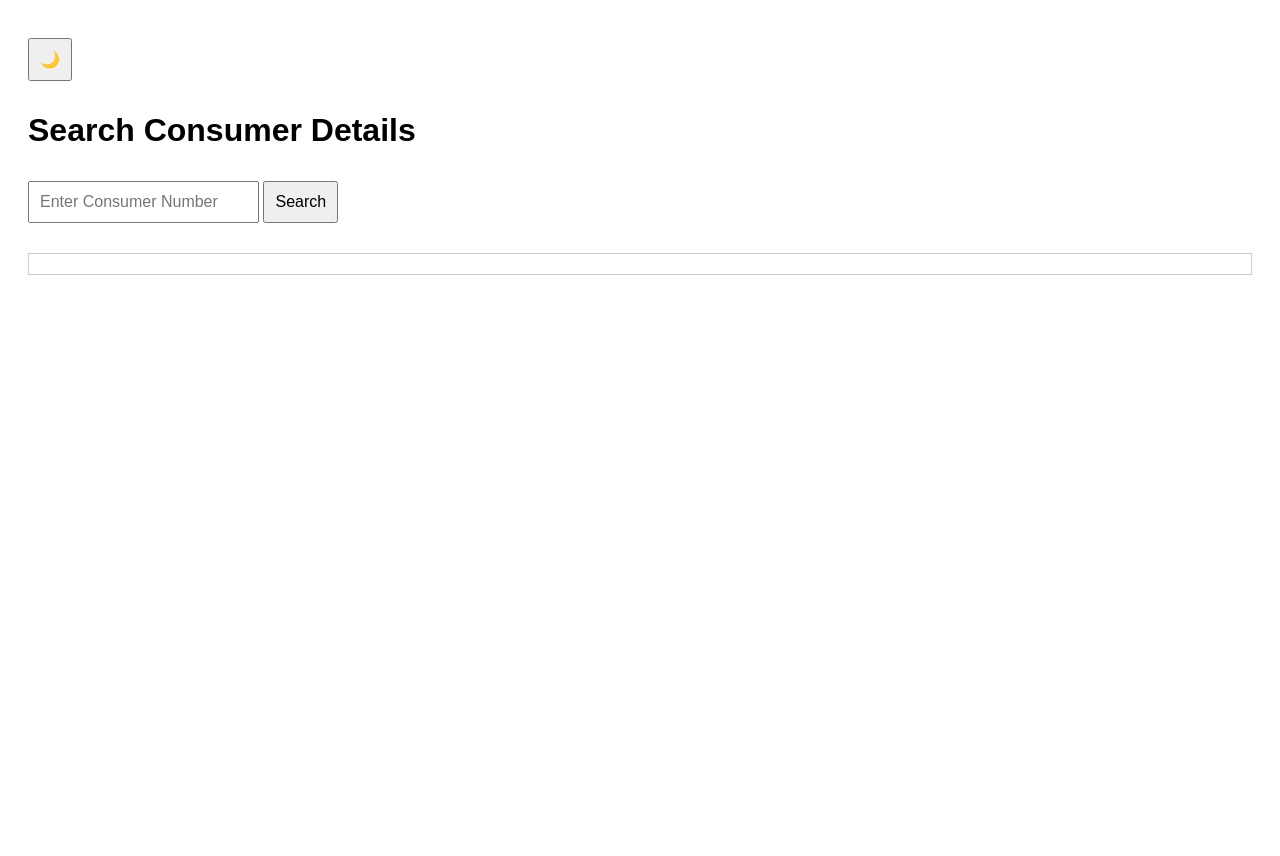
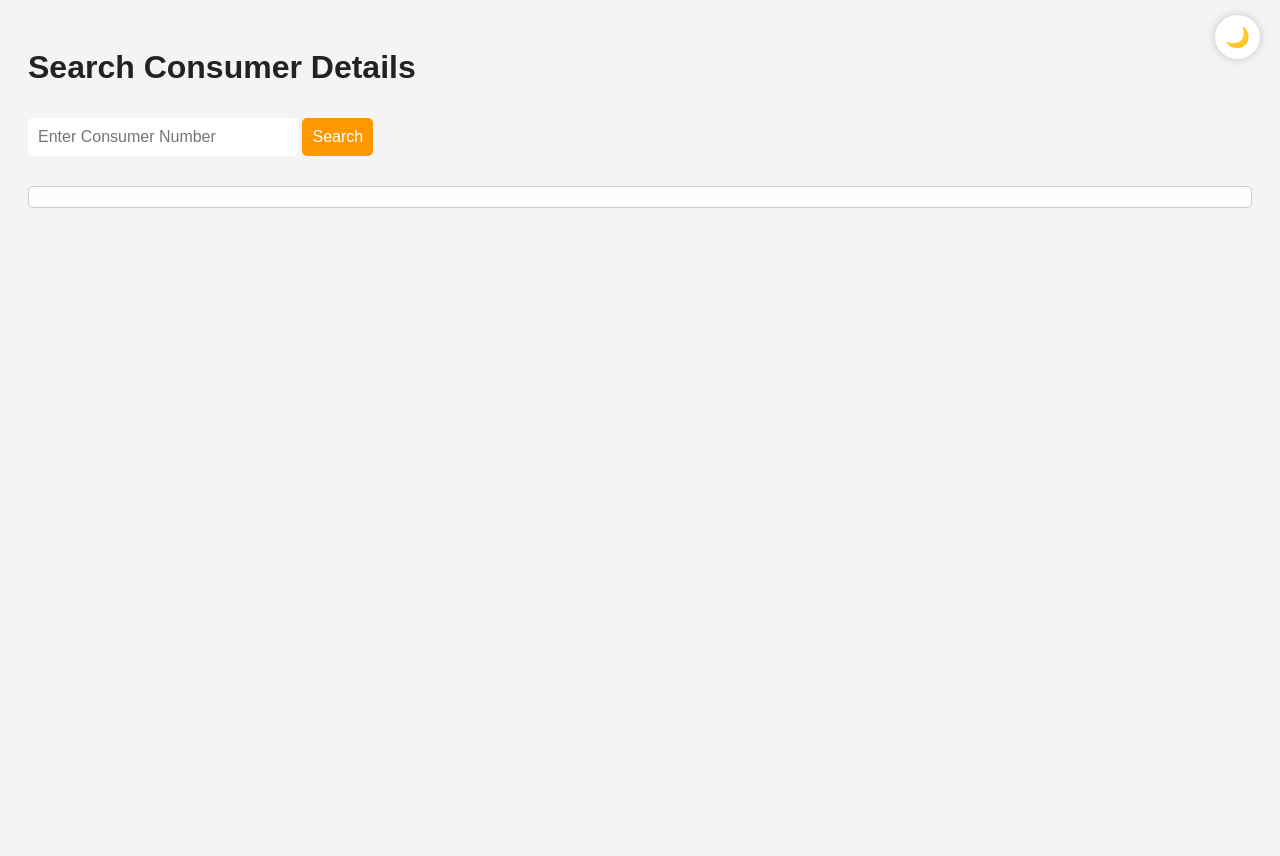
Before and after one commit to asgar10112000/Nsc-Solar, a Flask app: page / in a window 1280 px wide. Before the commit the page ends 275 px from the top, so only its background shows below. Run offline with Flask 3, Linux system fonts and the light colour scheme.

Commit message:
Update style.css

```diff
--- a/static/style.css
+++ b/static/style.css
@@ -1,17 +1,77 @@
 body {
   font-family: Arial, sans-serif;
   padding: 20px;
+  transition: background 1s ease, color 0.5s ease;
+  min-height: 100vh;
+  background-color: #f4f4f4;
+  color: #222;
 }
 
 input,
-button {
+button:not(#themeToggle) {
   padding: 10px;
   margin: 10px 0;
   font-size: 16px;
+  border: none;
+  border-radius: 5px;
+}
+
+input {
+  width: 250px;
+}
+
+button:not(#themeToggle) {
+  background-color: #ff9800;
+  color: #fff;
+  cursor: pointer;
+  transition: background 0.3s ease;
+}
+
+button:not(#themeToggle):hover {
+  background-color: #e68900;
 }
 
 .result {
   margin-top: 20px;
   border: 1px solid #ccc;
   padding: 10px;
+  border-radius: 5px;
+  background: rgba(255, 255, 255, 0.9);
 }
+
+#themeToggle {
+  position: fixed;
+  top: 15px;
+  right: 20px;
+  padding: 10px;
+  font-size: 20px;
+  background: #fff;
+  border: none;
+  border-radius: 50%;
+  box-shadow: 0 0 10px rgba(0,0,0,0.2);
+  cursor: pointer;
+  transition: background 0.3s;
+  z-index: 999;
+}
+
+#themeToggle:hover {
+  background: #eee;
+}
+
+body.dark-theme {
+  color: #fff;
+  background: linear-gradient(-45deg, #1e3c72, #2a5298, #1e3c72, #2a5298);
+  background-size: 400% 400%;
+  animation: gradientBG 15s ease infinite;
+}
+
+body.dark-theme .result {
+  border: 1px solid #fff;
+  background: rgba(0, 0, 0, 0.3);
+}
+
+@keyframes gradientBG {
+  0% { background-position: 0% 50%; }
+  50% { background-position: 100% 50%; }
+  100% { background-position: 0% 50%; }
+}
```
